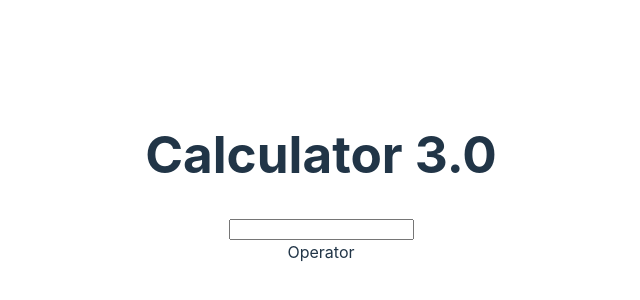
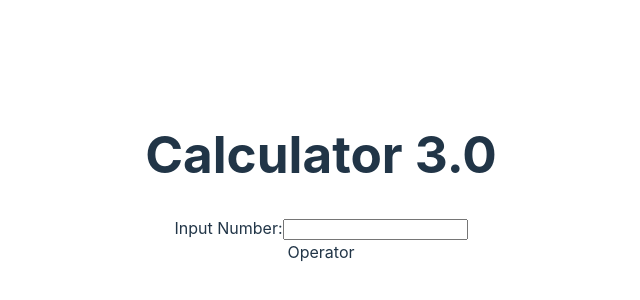
Before and after one commit to Jadashi97/miniProjects, a React (Vite) app in the folder calculator-3.0/: page / in a window 1280 px wide. Shown: the part 222-522 px from the top of the page, without its empty margins (319-959 px from the left). Built offline with nearby package versions, Linux system fonts and the light colour scheme.

Commit message:
(feat):practice react basics

```diff
--- a/calculator-3.0/src/App.jsx
+++ b/calculator-3.0/src/App.jsx
@@ -11,7 +11,7 @@ function App() {
       <h1>Calculator 3.0</h1>
       <form action="">
         <label>
-          {/* Input Number: */}
+          Input Number:
         </label>
         <input/>
         <br/>
```
